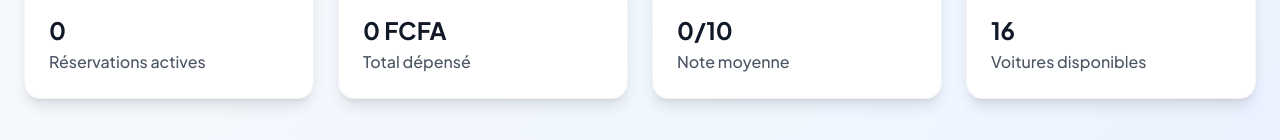
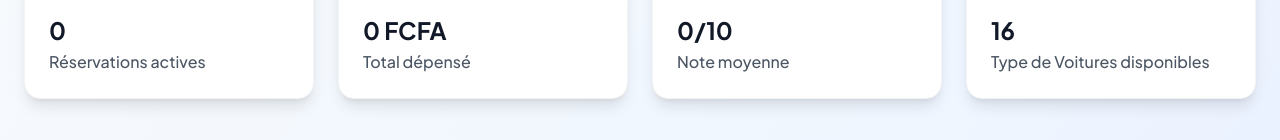
Before and after one commit to babsjunior2004-ctrl/car-rental, a React (Vite) app: page /dashboard in a window 1280 px wide. Shown: the part 320-460 px from the top of the page. Built offline with nearby package versions, Linux system fonts and the light colour scheme.

Commit message:
Correction bug

```diff
--- a/src/pages/Dashboard.tsx
+++ b/src/pages/Dashboard.tsx
@@ -300,7 +300,7 @@ const Dashboard = () => {
               {stats.availability.available}
             </h3>
             <p className="text-gray-600 dark:text-gray-400 font-medium">
-              Voitures disponibles
+               Type de Voitures disponibles
             </p>
           </motion.div>
         </motion.div>
```
